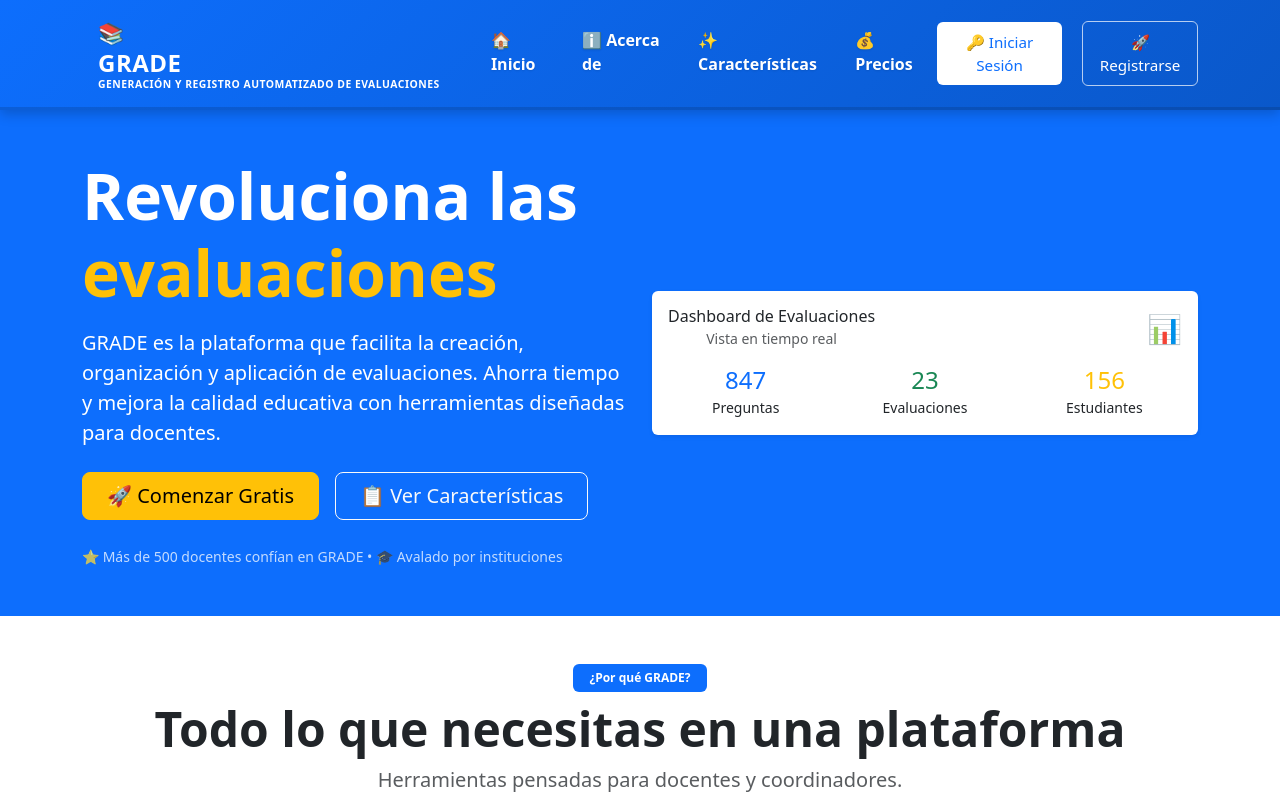
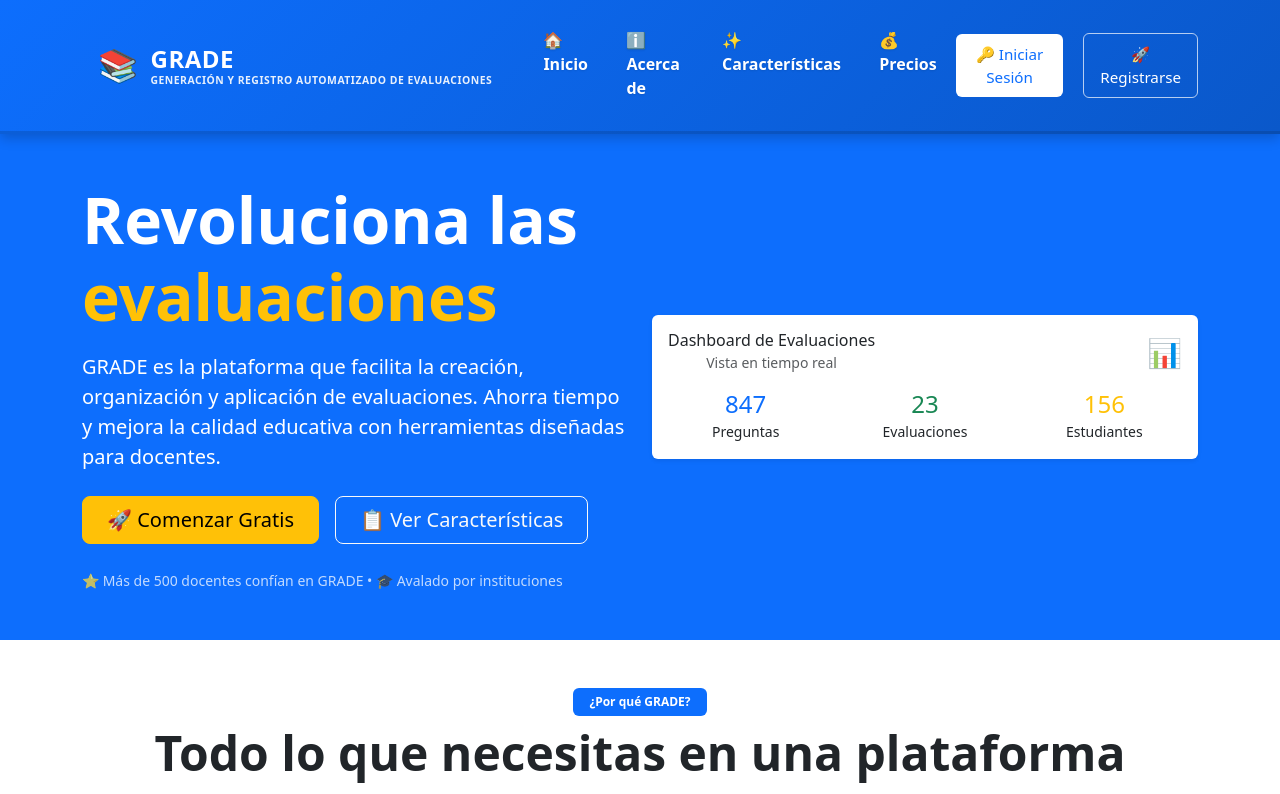
Before and after one commit to cmartinezs/grade, a Next.js app: page /public in a window 1280 px wide. Shown: the top 794 px of the page. Built offline with nearby package versions, Linux system fonts and the light colour scheme.

Commit message:
feat(navbar): enhance brand logo layout with icon and improved styling

```diff
--- a/src/components/NavigationBar.css
+++ b/src/components/NavigationBar.css
@@ -14,10 +14,46 @@
   letter-spacing: 0.5px;
   color: #fff !important;
   transition: color 0.2s ease;
+  padding: 0.5rem 1rem !important;
 }
 
 .brand-logo:hover {
   color: #fff !important;
+}
+
+/* Brand Container with Icon and Text */
+.brand-container {
+  display: flex;
+  align-items: center;
+  gap: 0.75rem;
+}
+
+.brand-icon {
+  font-size: 2rem;
+  line-height: 1;
+  display: flex;
+  align-items: center;
+}
+
+.brand-content {
+  display: flex;
+  flex-direction: column;
+  gap: 0.1rem;
+}
+
+.brand-title {
+  font-size: 1.5rem;
+  font-weight: bold;
+  line-height: 1.2;
+}
+
+.brand-subtitle {
+  font-size: 0.65rem;
+  font-weight: 300;
+  opacity: 0.9;
+  line-height: 1;
+  text-transform: uppercase;
+  letter-spacing: 0.5px;
 }
 
 /* Navigation Links Container */
@@ -344,6 +380,10 @@
     min-height: auto;
   }
 
+  .brand-subtitle {
+    display: none;
+  }
+
   .nav-link-item {
     padding: 1rem 0 !important;
     border-bottom: none;
--- a/src/components/NavigationBar.tsx
+++ b/src/components/NavigationBar.tsx
@@ -23,10 +23,13 @@ export default function NavigationBar() {
   return (
     <Navbar bg="primary" variant="dark" expand="lg" sticky="top" className="navbar-elegant">
       <Container>
-        <Navbar.Brand as={Link} href="/" className="brand-logo">📚
-          <div className="brand-content">
-            <div className="brand-title">GRADE</div>
-            <div className="brand-subtitle">Generación y Registro Automatizado De Evaluaciones</div>
+        <Navbar.Brand as={Link} href="/" className="brand-logo">
+          <div className="brand-container">
+            <div className="brand-icon">📚</div>
+            <div className="brand-content">
+              <div className="brand-title">GRADE</div>
+              <div className="brand-subtitle">Generación y Registro Automatizado De Evaluaciones</div>
+            </div>
           </div>
         </Navbar.Brand>
 
```
